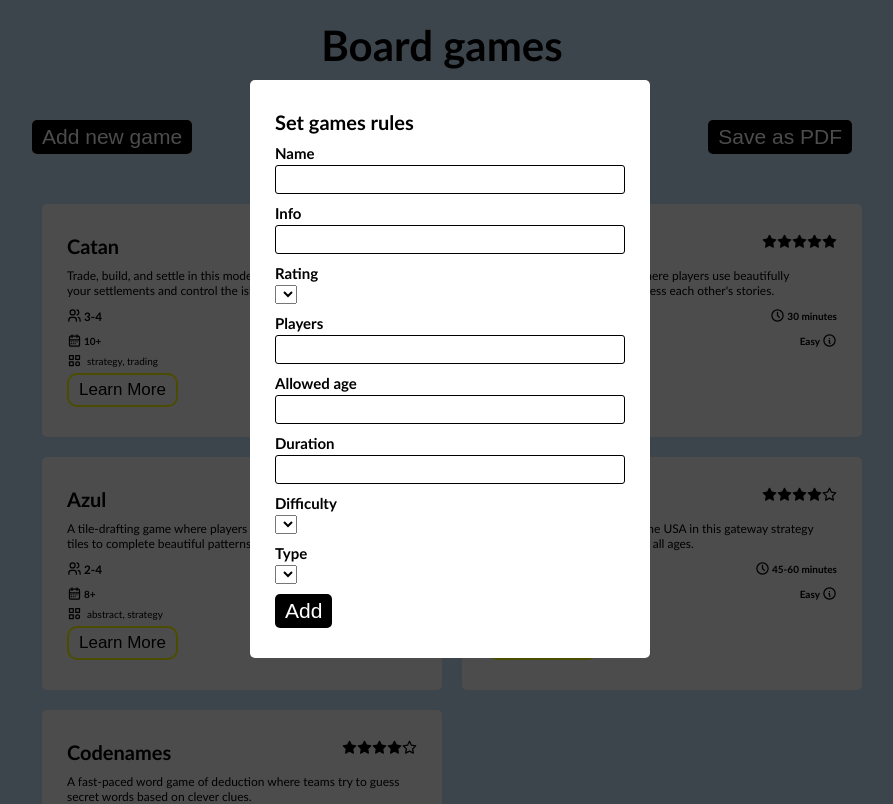
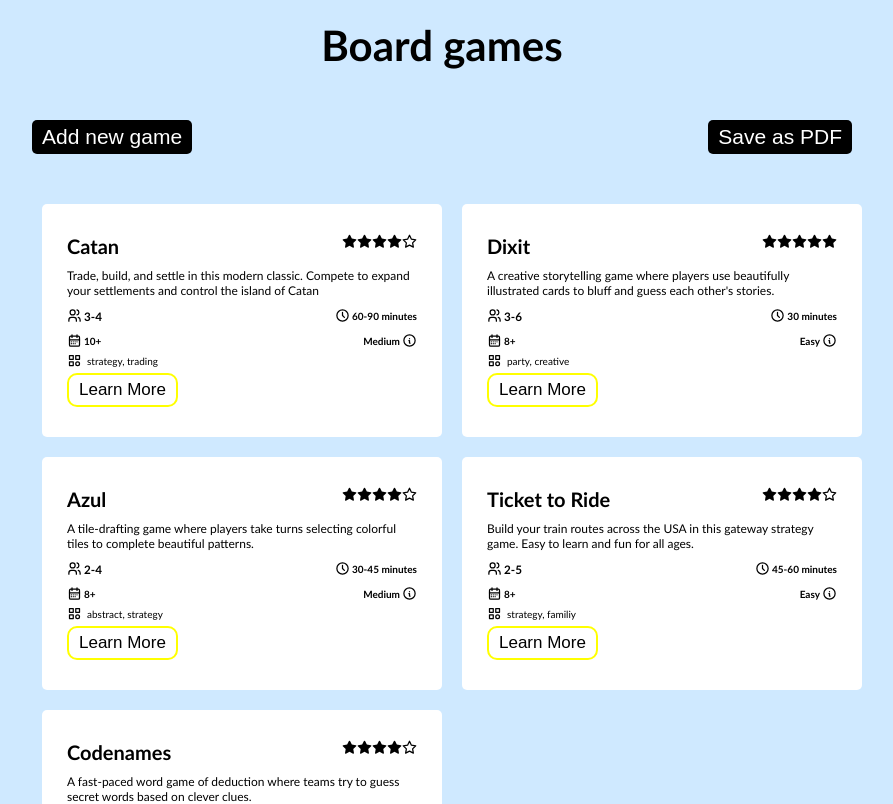
Before and after one commit to bernardkrehula/React-board-games, a React (Vite) app in the folder my-app/: page / in a window 1280 px wide. Shown: the top 804 px of the page, without its empty margins (198-1091 px from the left). Built offline with nearby package versions, Linux system fonts and the light colour scheme.

Commit message:
on add btn add new game

```diff
--- a/my-app/src/App.jsx
+++ b/my-app/src/App.jsx
@@ -7,9 +7,14 @@
 
 function App() {
   const [ getGames, setGames ] = useState(games);
+  const [ isFormActive, setActiveFrom ] = useState(false);
 
-  const addNewGame = () => {
-    setGames(prev => [...prev, ])
+  const addNewGame = (newGame) => {
+    console.log(newGame)
+    setGames(prev => [...prev, newGame])
+  }
+  const displayAddNewGame = () => {
+    setActiveFrom(prev => !prev);
   }
 
   return (
@@ -17,7 +22,7 @@
       <div className='main'>
         <h1 className='title'>Board games</h1>
         <div className='btns'>
-          <Btn variation='new-game' onClick={() => {addNewGame()}}>Add new game</Btn>
+          <Btn variation='new-game' onClick={() => {displayAddNewGame()}}>Add new game</Btn>
           <Btn variation='save-pdf'>Save as PDF</Btn>
         </div>
         <ul className='games'>
@@ -27,7 +32,7 @@
             )
           })}
         </ul>
-        <NewGame />
+        <NewGame isFormActive={isFormActive} addNewGame={addNewGame} displayAddNewGame={displayAddNewGame}/>
       </div>
     </>
   )
--- a/my-app/src/NewGame.jsx
+++ b/my-app/src/NewGame.jsx
@@ -1,48 +1,81 @@
 import './NewGame.css'
 import Btn from './Btn';
 import './Btn.css'
+import { useState } from 'react';
 
-const NewGame = () => {
+const NewGame = ({isFormActive, addNewGame, displayAddNewGame}) => {
+
+    const handleSubmit = (e) => {
+        e.preventDefault();
+        const form = e.target;
+        const name = form.name.value;
+        const info = form.info.value;
+        const rating = form.rating.value;
+        const players = form.players.value;
+        const allowedPlayerAge = form.age.value;
+        const duration = form.duration.value;
+        const difficulty = form.difficulty.value;
+        const type = form.type.value;
+        const newGame = {id: crypto.randomUUID(), name, info, rating, players, allowedPlayerAge, duration, difficulty, type};
+        addNewGame(newGame)
+    }
 
     return(
         <>
-            <form className="new-game-comp">
+            <form className="new-game-comp" style={{display: isFormActive ? 'block' : 'none'}} onSubmit={handleSubmit}>
                 <h1>Set games rules</h1>
                     <ul>
                         <li>
                             <h2>Name</h2>
-                            <input type="text" />
+                            <input type="text"  name='name'/>
                         </li>
                         <li>
                             <h2>Info</h2>
-                            <input type="text" />
+                            <input type="text" name='info'/>
                         </li>
                         <li>
                             <h2>Rating</h2>
-                            <select name="" id=""></select>
+                            <select name="rating" id="">
+                                <option value="1">1</option>
+                                <option value="2">2</option>
+                                <option value="3">3</option>
+                                <option value="4">4</option>
+                                <option value="5">5</option>
+                            </select>
                         </li>
                         <li>
                             <h2>Players</h2>
-                            <input type="text" />
+                            <input type="number" name='players'/>
                         </li>
                         <li>
                             <h2>Allowed age</h2>
-                            <input type="text" />
+                            <input type="text" name='age'/>
                         </li>
                         <li>
                             <h2>Duration</h2>
-                            <input type="text" />
+                            <input type="number" name='duration'/>
                         </li>
                         <li>
                             <h2>Difficulty</h2>
-                            <select name="" id=""></select>
+                            <select name="difficulty" id="">
+                                <option value="Easy">Easy</option>
+                                <option value="Medium">Medium</option>
+                                <option value="Hard">Hard</option>
+                            </select>
                         </li>
                         <li>
                             <h2>Type</h2>
-                            <select name="" id=""></select>
+                            <select name="type" id="">
+                                <option value="Strategy">Strategy</option>
+                                <option value="Trading">Trading</option>
+                                <option value="Party">Party</option>
+                                <option value="Creative">Creative</option>
+                                <option value="Abstract">Abstract</option>
+                                <option value="Familiy">Familiy</option>
+                            </select>
                         </li>
                     </ul>
-                    <Btn variation='add-btn'>Add</Btn>
+                    <Btn variation='add-btn' onClick={() => {displayAddNewGame()}}>Add</Btn>
             </form>
         </>
     )
```
